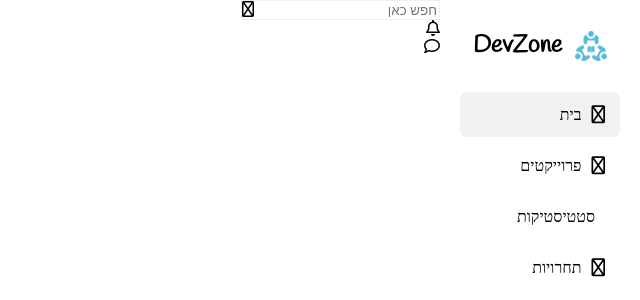
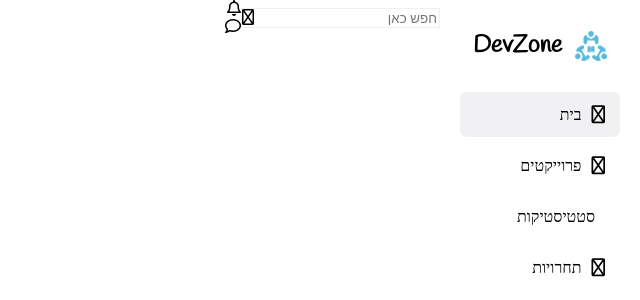
Before and after one commit to Gilad-Weinberger/Dev-Zone, a Django app: page / in a window 1280 px wide. Shown: the top 300 px of the page, without its empty margins (640-1280 px from the left). Run offline with Django 4.2, Linux system fonts and the light colour scheme; style sheets or scripts are compiled from the project's sources.

Commit message:
update css

```diff
--- a/static/scss/components/navbar.css
+++ b/static/scss/components/navbar.css
@@ -1,9 +1,18 @@
+.navbar {
+  display: flex;
+  align-items: center;
+  justify-content: space-between;
+}
 .navbar .search {
   border: 1px solid #f0f0f0;
 }
 .navbar .search .search-input {
   border: none;
 }
-.navbar .account .account-image {
+.navbar .right {
+  display: flex;
+  align-items: center;
+}
+.navbar .right .account .account-image {
   border-radius: 50%;
 }/*# sourceMappingURL=navbar.css.map */
--- a/static/scss/components/navbar.scss
+++ b/static/scss/components/navbar.scss
@@ -1,21 +1,26 @@
 .navbar {
+  display: flex;
+  align-items: center;
+  justify-content: space-between;
   .search {
     border: 1px solid #f0f0f0;
     .search-input {
       border: none;
     }
   }
-  .notification{
-    .updates{
-
+  .right {
+    display: flex;
+    align-items: center;
+    .notification {
+      .updates {
+      }
+      .notifi {
+      }
     }
-    .notifi{
-
-    }
-  }
-  .account{
-    .account-image{
-      border-radius: 50%;
+    .account {
+      .account-image {
+        border-radius: 50%;
+      }
     }
   }
 }
--- a/templates/components/navbar.html
+++ b/templates/components/navbar.html
@@ -14,6 +14,7 @@
         <input placeholder="חפש כאן" class="search-input" />
         <i class="fa-regular fa-magnifying-glass"></i>
       </div>
+      <div class="right">
         <div class="notification">
           <div class="updates">
             <i class="fa-regular fa-bell"></i>
@@ -23,7 +24,8 @@
           </div>
         </div>
         <div class="account">
-          <img class="account-image"/>
+          <img class="account-image" />
+        </div>
       </div>
     </div>
   </body>
```
Also changed, not shown: 1 other file. Lines whose indentation alone changed are shown as unchanged.
